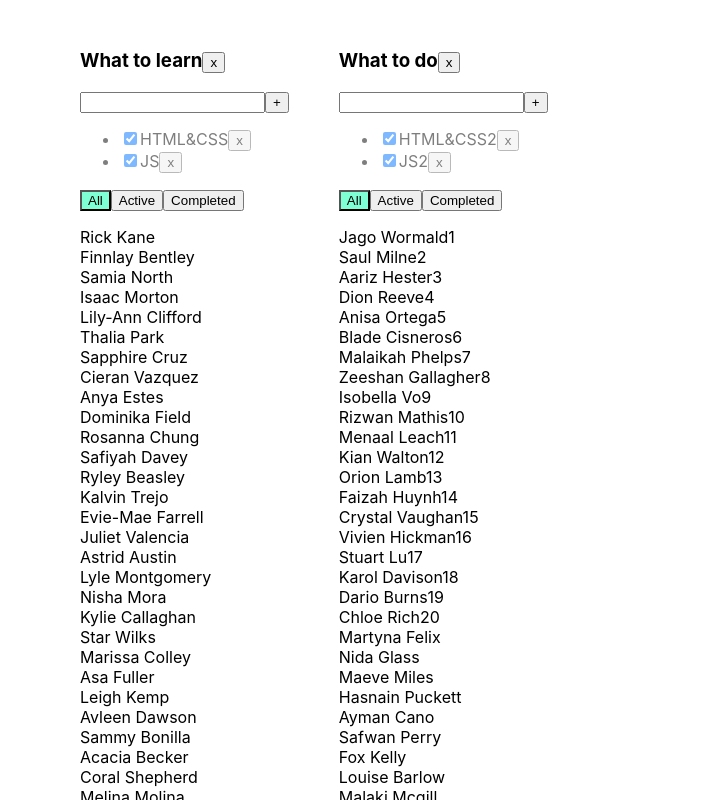
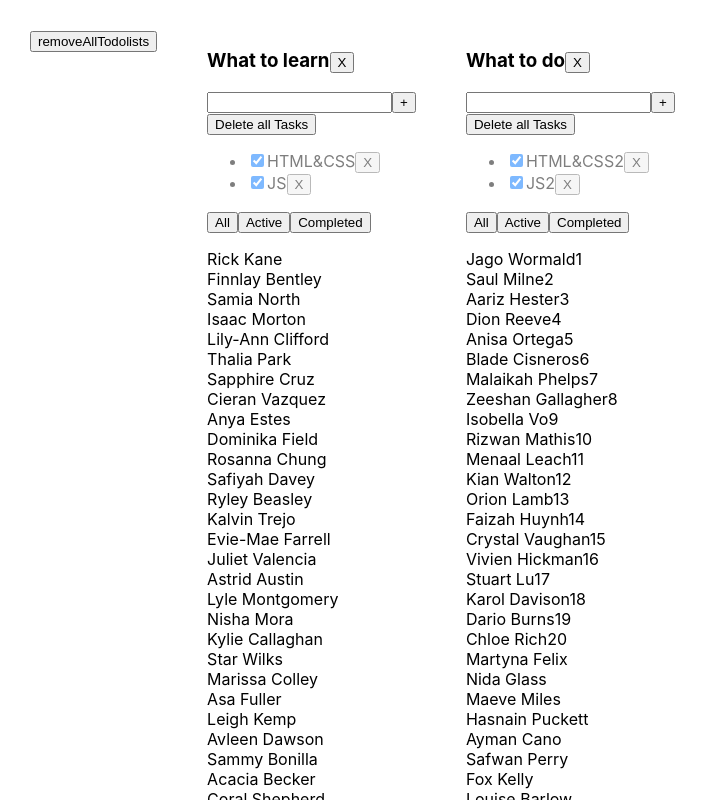
Before and after one commit to gargandiz/React_additional, a React (Vite) app: page / in a window 1280 px wide. Shown: the top 800 px of the page, without its empty margins (0-708 px from the left). Built offline with nearby package versions, Linux system fonts and the light colour scheme.

Commit message:
1_SPRINT_1

```diff
--- a/src/src_1/App.tsx
+++ b/src/src_1/App.tsx
@@ -1,7 +1,8 @@
 import {useState} from "react";
 import './App.css';
-import {Todolist} from './Todolist';
+import {Todolist} from './Todolist.tsx';
 import {v1} from 'uuid';
+import {Button} from "./components/Button.tsx";
 
 
 type ObjectType = {
@@ -168,6 +169,7 @@ export const App = ()=> {
 
     const removeAllTodolists = () => {
         //todo: САМОСТОЯТЕЛЬНО
+        setTodo([])
     }
 
     const removeAllTasksInOneTodo = (todolistId: number) => {
@@ -180,7 +182,7 @@ export const App = ()=> {
     return (
         <div className="App">
             <div>
-
+                <Button title={'removeAllTodolists'} onClick={removeAllTodolists} />
             </div>
 
             {
@@ -207,6 +209,7 @@ export const App = ()=> {
                         changeTaskStatus={changeStatus}
                         filter={tl.filter}
                         removeTodolist={removeTodolist}
+                        removeAllTasksInOneTodo={removeAllTasksInOneTodo}
 
                     />
                 })
--- a/src/src_1/Todolist.tsx
+++ b/src/src_1/Todolist.tsx
@@ -1,5 +1,6 @@
 import {ChangeEvent, useState, KeyboardEvent} from 'react';
-import {FilterValuesType, TasksType} from './App';
+import {FilterValuesType, TasksType} from './App.tsx';
+import {Button} from "./components/Button.tsx";
 
 type PropsType = {
     id: number
@@ -12,6 +13,7 @@ type PropsType = {
     changeTaskStatus: (id: string, isDone: boolean, todolistId: number) => void
     removeTodolist: (id: number) => void
     filter: FilterValuesType
+    removeAllTasksInOneTodo: (todolistId: number) => void
   }
 
 export function Todolist(props: PropsType) {
@@ -28,14 +30,30 @@ export function Todolist(props: PropsType) {
         }
     }
 
+    const removeTodolistHandler = () => {
+        props.removeTodolist(props.id)
+    }
+
+    const addTaskHandler = () => {
+        props.addTask(title, props.id)
+    }
+
+    const removeTaskHandler = (taskId: string) => {
+        props.removeTask(taskId, props.id)
+    }
+
+    const changeFilterHandler = (value: FilterValuesType) => {
+        props.changeFilter(value, props.id)
+    }
+
+    const removeAllTasksInOneTodoHandler = () => {
+        props.removeAllTasksInOneTodo(props.id)
+    }
+
 
     return <div>
         <h3> {props.title}
-            <button onClick={() => {
-                'removeTodolist'
-            }}>x
-            </button>
-
+            <Button title={'X'} onClick={removeTodolistHandler}/>
         </h3>
         <div>
             <input value={title}
@@ -43,10 +61,12 @@ export function Todolist(props: PropsType) {
                    onKeyPress={onKeyPressHandler}
                    className={error ? "error" : ""}
             />
-            <button onClick={() => {'addTask'}}>+</button>
+            <Button title={'+'} onClick={addTaskHandler}/>
             {error && <div className="error-message">{error}</div>}
 
         </div>
+
+        <Button title={'Delete all Tasks'} onClick={removeAllTasksInOneTodoHandler} />
 
         <ul>
             {
@@ -59,21 +79,15 @@ export function Todolist(props: PropsType) {
                     return <li key={t.taskId} className={t.isDone ? "is-done" : ""}>
                         <input type="checkbox" onChange={onChangeHandler} checked={t.isDone}/>
                         <span>{t.title}</span>
-                        <button onClick={() => {'removeTask'}}>x</button>
+                        <Button title={'X'} onClick={() => removeTaskHandler(t.taskId)}/>
                     </li>
                 })
             }
         </ul>
         <div>
-            <button className={props.filter === 'all' ? "active-filter" : ""}
-                    onClick={()=>{}}>All
-            </button>
-            <button className={props.filter === 'active' ? "active-filter" : ""}
-                    onClick={()=>{}}>Active
-            </button>
-            <button className={props.filter === 'completed' ? "active-filter" : ""}
-                    onClick={()=>{}}>Completed
-            </button>
+            <Button title={'All'} onClick={() => changeFilterHandler('all')} />
+            <Button title={'Active'} onClick={() => changeFilterHandler('active')} />
+            <Button title={'Completed'} onClick={() => changeFilterHandler('completed')} />
         </div>
         <p></p>
         {
--- /dev/null
+++ b/src/src_1/components/Button.tsx
@@ -0,0 +1,14 @@
+
+type Props = {
+    title: string
+    onClick:() => void
+};
+export const Button = ({title, onClick}: Props) => {
+    const onClickHandler = () => {
+        onClick()
+    }
+
+    return (
+        <button onClick={onClickHandler}>{title}</button>
+    );
+};
```
